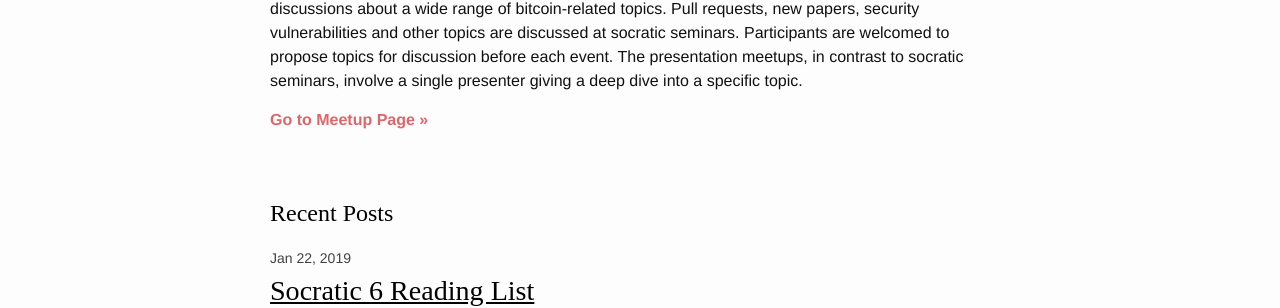
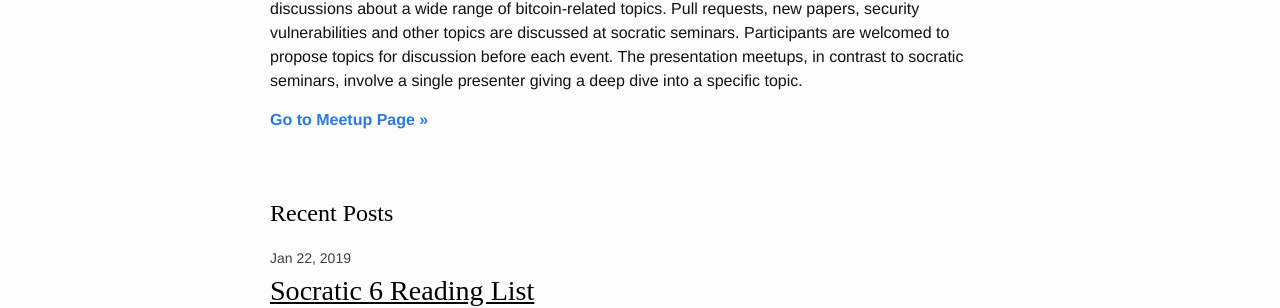
Before and after one commit to sfbitcoindevs/sfbitcoindevs, a Jekyll site: the page built from index.html, in a window 1280 px wide. Shown: the part 188-496 px from the top of the page. Built offline with Jekyll 4.4.1, drawn with Linux system fonts in a browser that asks for light colours.

Commit message:
update link

```diff
--- a/index.html
+++ b/index.html
@@ -6,7 +6,7 @@ title: Home
 <div>
   <h1>About SF Bitcoin Devs</h1>
   <p>SF Bitcoin Devs is a meetup group for discussing Bitcoin software development topics. We typically have two types of meetups: Socratic Seminars and Presentations. Socratic seminars are group discussions about a wide range of bitcoin-related topics. Pull requests, new papers, security vulnerabilities and other topics are discussed at socratic seminars. Participants are welcomed to propose topics for discussion before each event. The presentation meetups, in contrast to socratic seminars, involve a single presenter giving a deep dive into a specific topic.</p>
-  <p><b><a href="https://www.meetup.com/SF-Bitcoin-Devs/" class="pop">Go to Meetup Page &raquo</a></b></p>
+  <p><b><a href="https://www.meetup.com/SF-Bitcoin-Devs/">Go to Meetup Page &raquo</a></b></p>
 </div>
 
 
```
